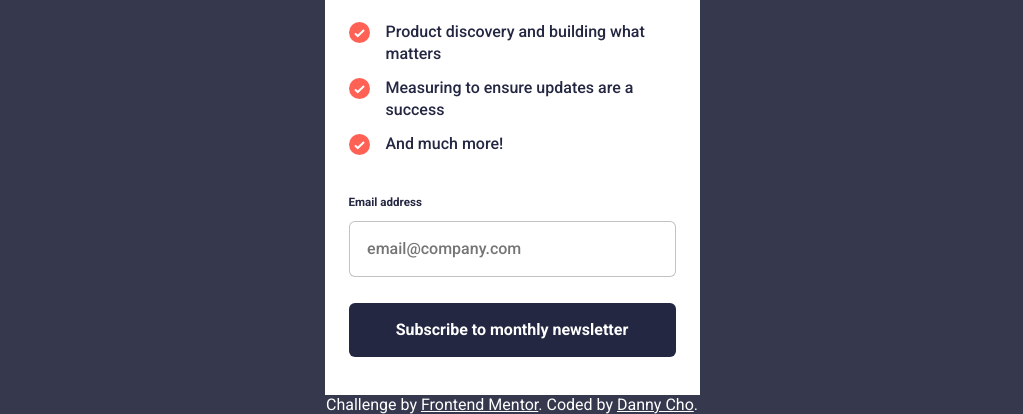
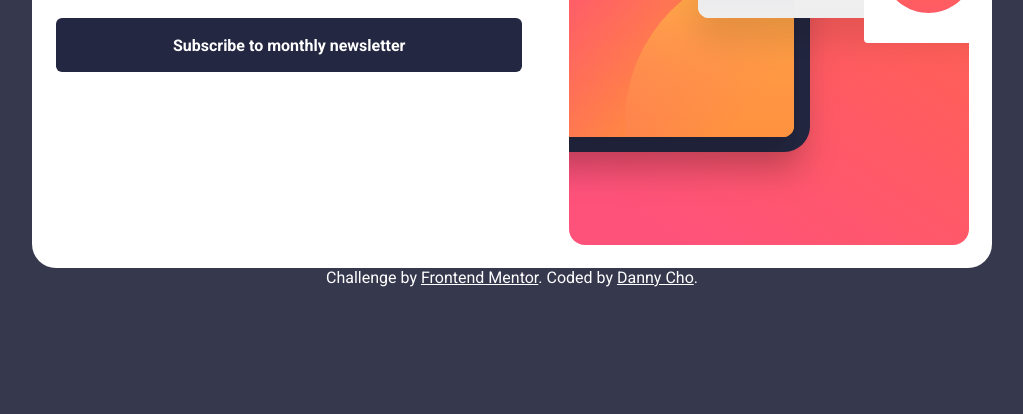
Before and after one commit to danheecho1/FEM_newsletter-sign-up-form-with-success-message, a plain HTML site: page index.html in a window 1280 px wide. Shown: the part 442-856 px from the top of the page, without its empty margins (128-1151 px from the left). After the commit the page ends 800 px from the top, so only its background shows below. Drawn offline with Linux system fonts and the light colour scheme.

Commit message:
Updated HTML with the desktop version of the image. Also updated CSS to place the image on the right side using float. Sizing and placing of text content to be continued.

```diff
--- a/index.html
+++ b/index.html
@@ -13,6 +13,7 @@
         <!-- Sign up card -->
         <div class="sign-up-card-div">
             <img src="./assets/images/illustration-sign-up-mobile.svg" alt="" class="sign-up-card-div__image">
+            <img src="./assets/images/illustration-sign-up-desktop.svg" alt="" class="sign-up-card-div__image desktop">
             <div class="sign-up-card-div__info-div">
                 <h1 class="sign-up-card-div__info-div__heading">Stay updated!</h1>
                 <p class="sign-up-card-div__info-div__description">Join 60,000+ product managers receiving monthly updates on:</p>
--- a/style.css
+++ b/style.css
@@ -29,6 +29,10 @@
 
 body {
     background-color: hsl(var(--clr-charcoal-grey));
+}
+
+.desktop {
+    display: none;
 }
 
 .sign-up-card-div,
@@ -100,8 +104,6 @@ body {
     cursor: pointer
 }
 
-
-
 .confirmation-card-div {
     display: none;
 }
@@ -112,3 +114,31 @@ body {
     color: white;
     font-weight: var(--fw-regular);
 }
+
+@media screen and (min-width: 960px) {
+    body {
+        display: flex;
+        flex-direction: column;
+        align-items: center;
+        justify-content: center;
+        min-height: 100vh;
+    }
+
+    .sign-up-card-div {
+        width: 960px;
+        border-radius: 24px;
+    }
+
+    .sign-up-card-div__image {
+        display: none;
+        margin: 1.425em;
+    }
+
+    .sign-up-card-div__image.desktop {
+        float: right;
+        display: block;
+    }
+}
+
+
+/* 960 x 640 */
```
